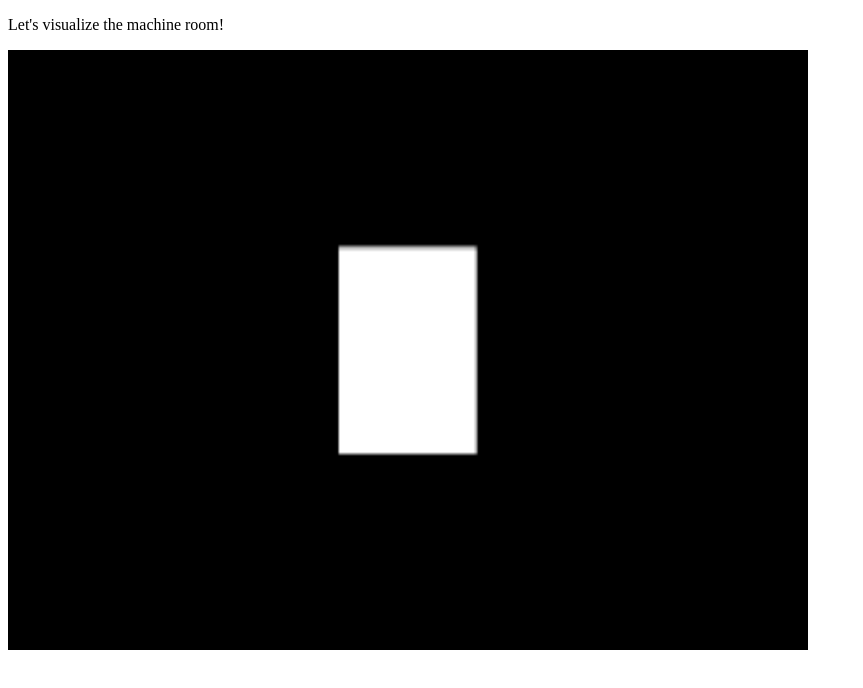
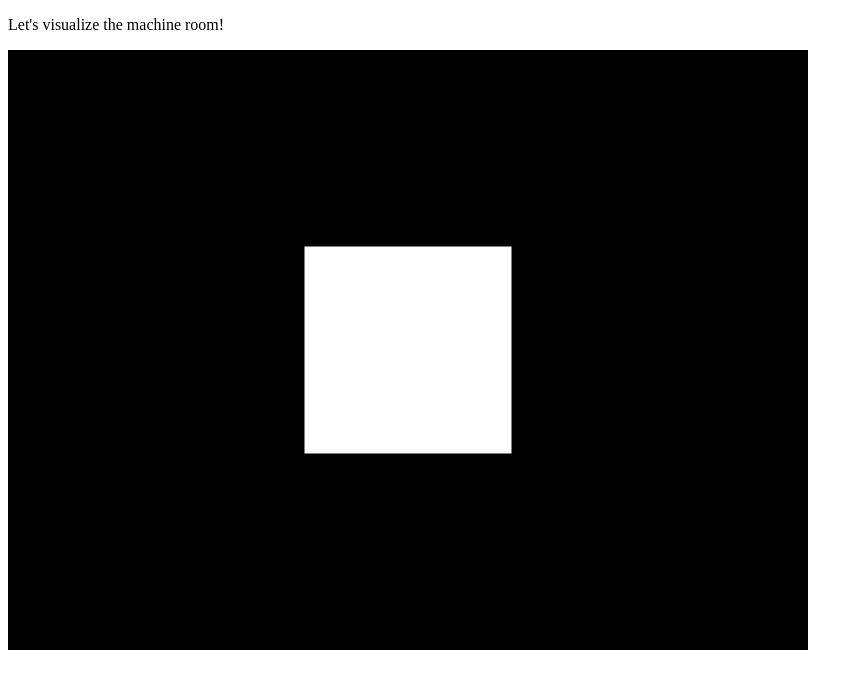
Before and after one commit to scgruber/MachineSystem, a plain HTML site: page index.html in a window 1280 px wide. Shown: the whole page, without its empty margins (0-863 px from the left). Drawn offline with nearby package versions, Linux system fonts and the light colour scheme.

Commit message:
fixed canvas stretch blurriness bug

```diff
--- a/index.html
+++ b/index.html
@@ -17,6 +17,6 @@
   <body onload="webGLStart()">
     <p>Let's visualize the machine room!</p>
 
-    <canvas id="visualization"></canvas>
+    <canvas id="visualization" width="800" height="600"></canvas>
   </body>
 </html>
```
